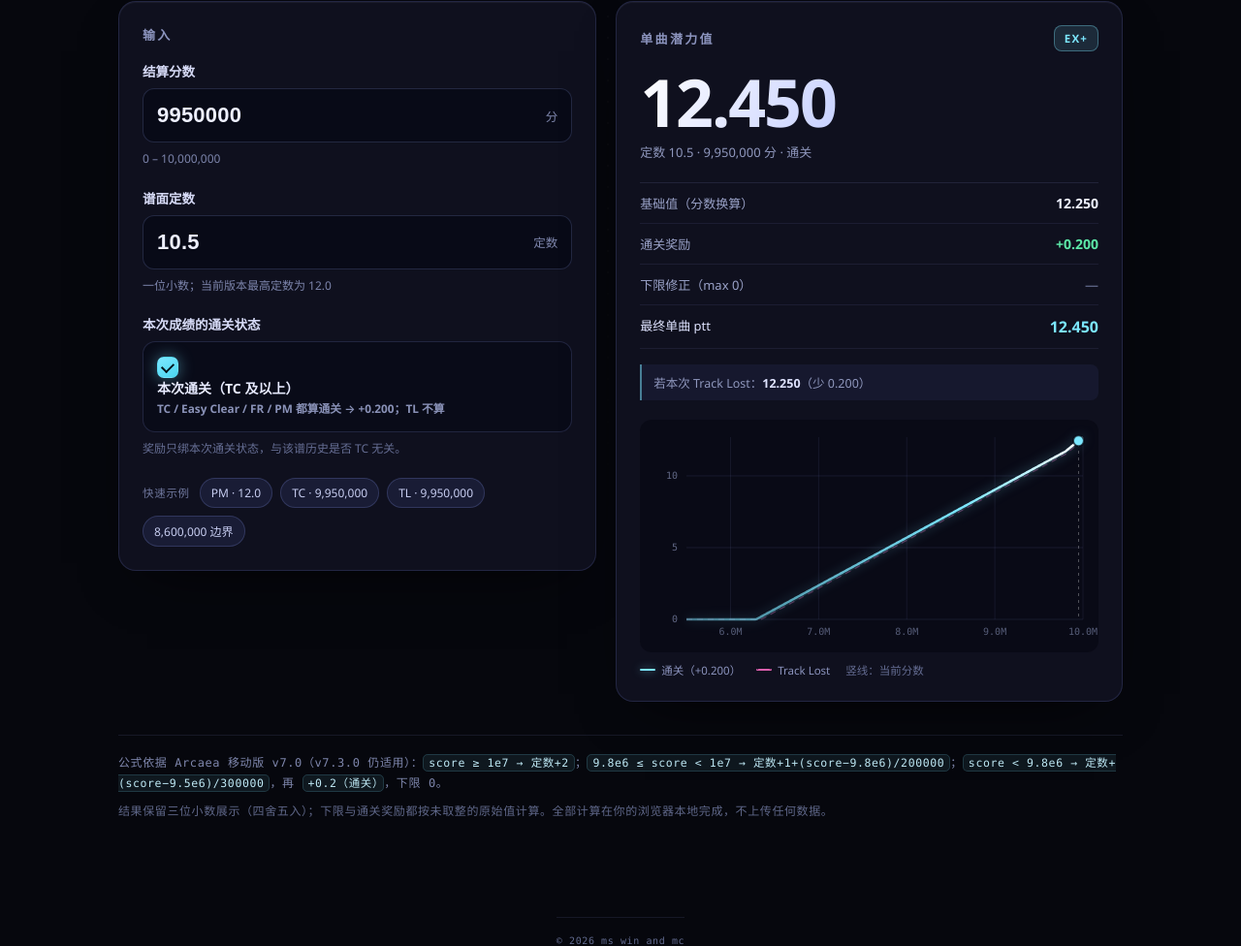
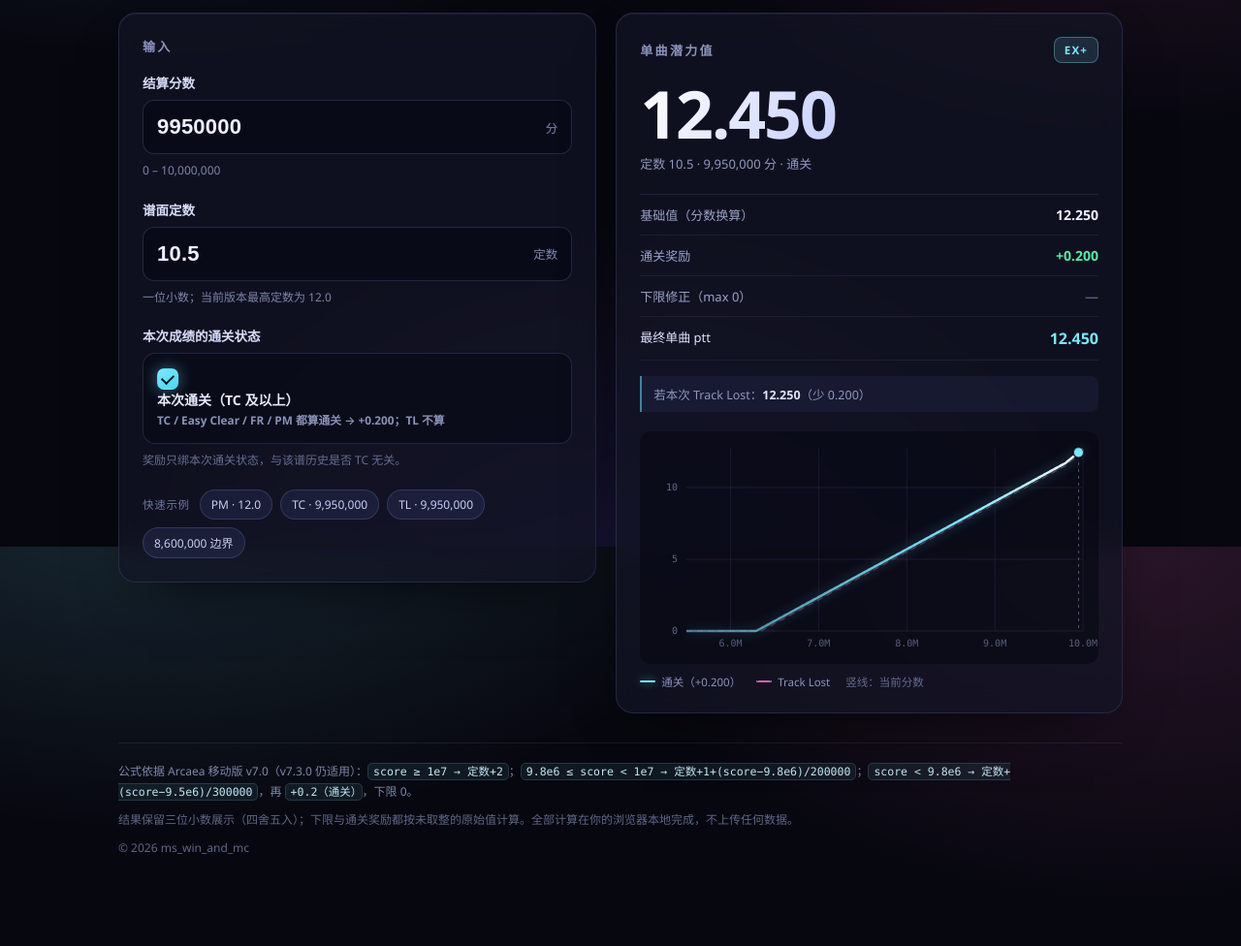
Before and after one commit to mswinandmc/mswinandmc.github.io, a plain HTML site: page arcaea-ptt/index.html in a window 1280 px wide. Shown: the part 236-1212 px from the top of the page at 97% size. After the commit the page ends 1185 px from the top, so only its background shows below. Drawn offline with Linux system fonts and the light colour scheme.

Commit message:
fix(arcaea-ptt): 停止误加载站根 styles.css 造成的样式覆盖
..\styles.css 在 http(s) 下会被规范化为 ../styles.css，实际加载站点根目录的首页样式，且排在本页样式之后，导致背景渐变、标题字号与页脚样式被覆盖；同时把写在 .wrap 之外的版权 footer 收进页内，与正文对齐。仅改 HTML，计算逻辑未变。

```diff
--- a/arcaea-ptt/index.html
+++ b/arcaea-ptt/index.html
@@ -7,7 +7,6 @@
 <title>Arcaea 单曲 ptt 计算器 · v7.0+</title>
 <meta name="description" content="Arcaea v7.0+ 单曲潜力值计算器：输入结算分数与谱面定数，勾选是否通关（TC），自动计入 +0.200 通关奖励。" />
 <link rel="stylesheet" href="styles.css" />
-<link rel="stylesheet" href="..\styles.css" />
 </head>
 <body>
 <div class="bg-glow" aria-hidden="true"></div>
@@ -104,9 +103,9 @@
   <footer class="foot">
     <p>公式依据 Arcaea 移动版 v7.0（v7.3.0 仍适用）：<code>score ≥ 1e7 → 定数+2</code>；<code>9.8e6 ≤ score &lt; 1e7 → 定数+1+(score−9.8e6)/200000</code>；<code>score &lt; 9.8e6 → 定数+(score−9.5e6)/300000</code>，再 <code>+0.2（通关）</code>，下限 0。</p>
     <p class="muted">结果保留三位小数展示（四舍五入）；下限与通关奖励都按未取整的原始值计算。全部计算在你的浏览器本地完成，不上传任何数据。</p>
-  </footer>
+    <p class="muted">© 2026 ms_win_and_mc</p>
+</footer>
 </div>
-<footer class="foot">© 2026 ms_win_and_mc</footer>
 <script src="app.js"></script>
 </body>
 </html>
```
